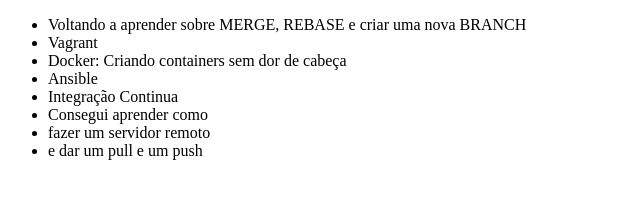
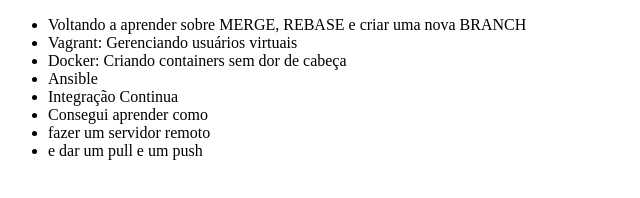
Before and after one commit to gabssouto/aprendendogit, a plain HTML site: page index.html in a window 1280 px wide. Shown: the whole page, without its empty margins (0-640 px from the left). Drawn offline with Linux system fonts and the light colour scheme.

Commit message:
Alterando o nome do curso de Vagrant

```diff
--- a/index.html
+++ b/index.html
@@ -8,7 +8,7 @@
 <body>
     <ul>
         <li>Voltando a aprender sobre MERGE, REBASE e criar uma nova BRANCH</li>
-		<li>Vagrant</li>
+		<li>Vagrant: Gerenciando usuários virtuais</li>
         <li>Docker: Criando containers sem dor de cabeça</li>
         <li>Ansible</li>
         <li>Integração Continua</li>
```
